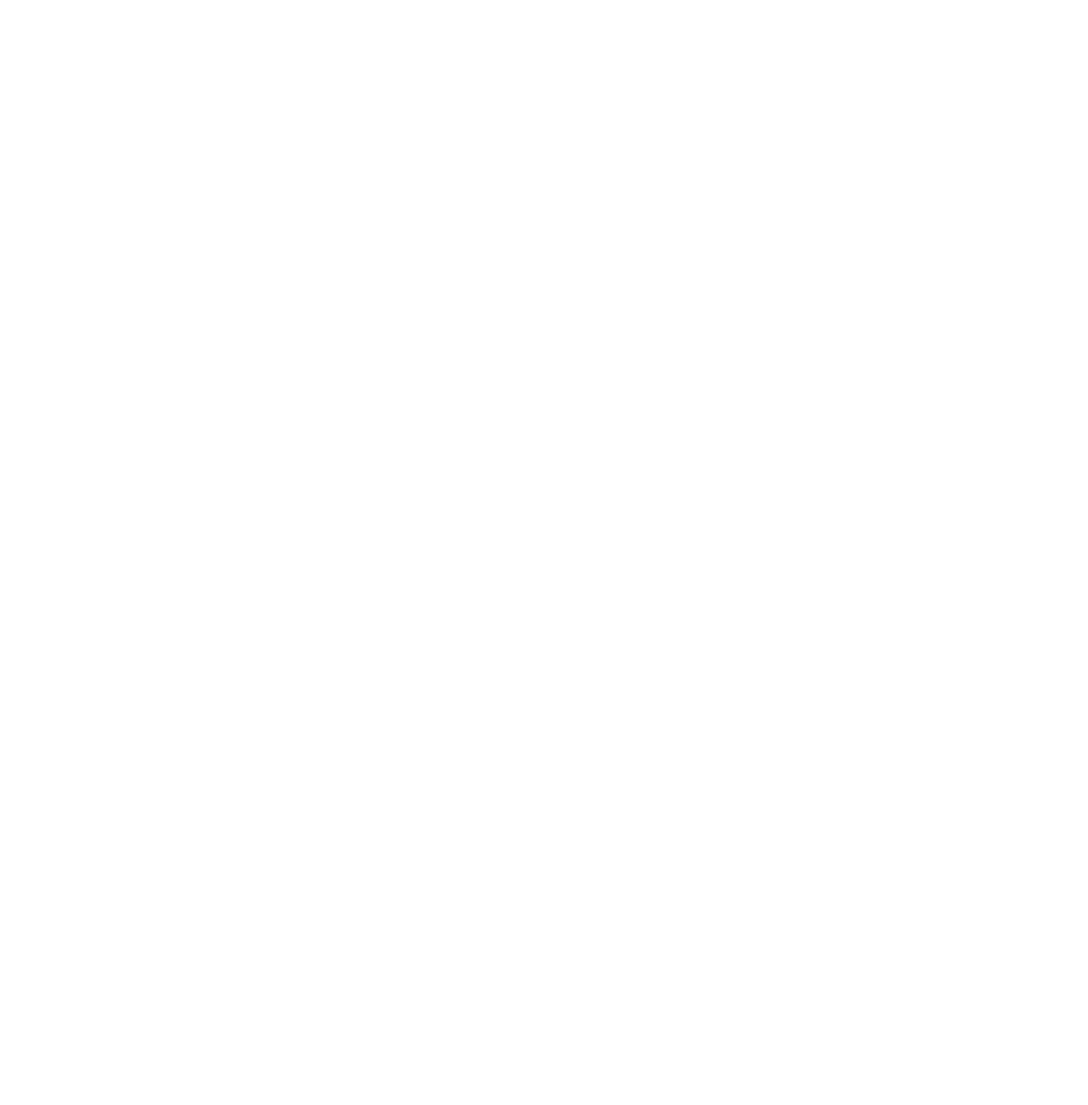
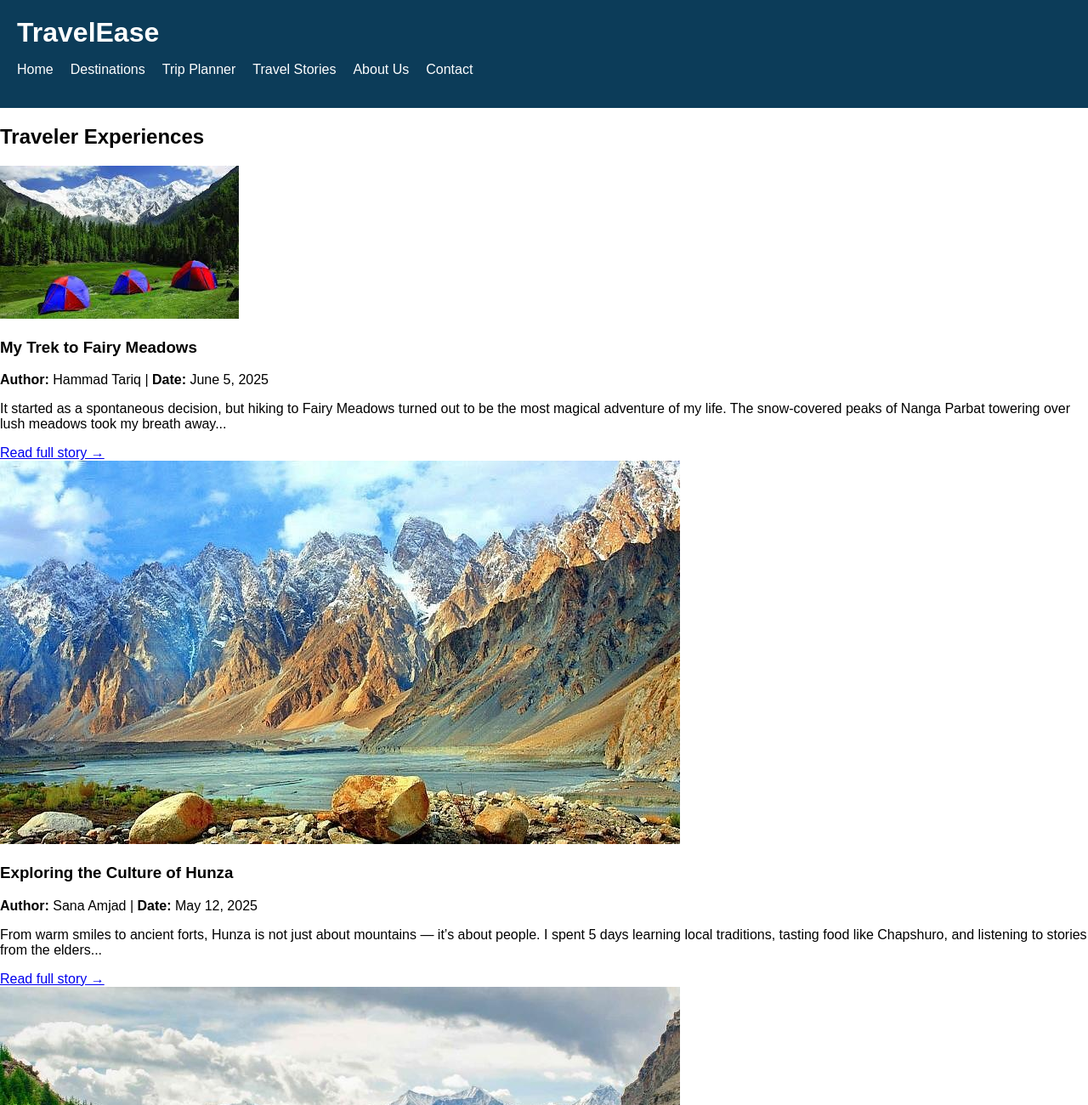
Before and after one commit to syed-noor11/Project-DevOps2, a plain HTML site: page src/stories-page.html in a window 1280 px wide. Shown: the top 1300 px of the page at 85% size. Before the commit the page ends 800 px from the top, so only its background shows below. Drawn offline with Linux system fonts and the light colour scheme.

Commit message:
stories page added

```diff
--- a/src/stories-page.html
+++ b/src/stories-page.html
@@ -1,11 +1,56 @@
 <!DOCTYPE html>
 <html lang="en">
 <head>
-  <meta charset="UTF-8">
-  <meta name="viewport" content="width=device-width, initial-scale=1.0">
-  <title>Document</title>
+  <meta charset="UTF-8" />
+  <meta name="viewport" content="width=device-width, initial-scale=1.0"/>
+  <title>Travel Stories - TravelEase</title>
+  <link rel="stylesheet" href="../styles/index.css"/>
 </head>
 <body>
+  <header>
+    <h1>TravelEase</h1>
+    <nav>
+      <ul>
+        <li><a href="index.html">Home</a></li>
+        <li><a href="destination-page.html">Destinations</a></li>
+        <li><a href="trip-page.html">Trip Planner</a></li>
+        <li><a href="stories-page.html">Travel Stories</a></li>
+        <li><a href="about-page.html">About Us</a></li>
+        <li><a href="contact-page.html">Contact</a></li>
+      </ul>
+    </nav>
+  </header>
 
+  <main class="content-section">
+    <h2>Traveler Experiences</h2>
+
+    <section class="story-preview">
+      <img src="../assests/Fairy.jpg" alt="Camping in Fairy Meadows"/>
+      <h3>My Trek to Fairy Meadows</h3>
+      <p><strong>Author:</strong> Hammad Tariq | <strong>Date:</strong> June 5, 2025</p>
+      <p>It started as a spontaneous decision, but hiking to Fairy Meadows turned out to be the most magical adventure of my life. The snow-covered peaks of Nanga Parbat towering over lush meadows took my breath away...</p>
+      <a href="#">Read full story →</a>
+    </section>
+
+    <section class="story-preview">
+      <img src="../assests/hunza.jpg" alt="Hunza Valley Culture"/>
+      <h3>Exploring the Culture of Hunza</h3>
+      <p><strong>Author:</strong> Sana Amjad | <strong>Date:</strong> May 12, 2025</p>
+      <p>From warm smiles to ancient forts, Hunza is not just about mountains — it’s about people. I spent 5 days learning local traditions, tasting food like Chapshuro, and listening to stories from the elders...</p>
+      <a href="#">Read full story →</a>
+    </section>
+
+    <section class="story-preview">
+      <img src="../assests/skardu.jpg" alt="Skardu Lake Reflection"/>
+      <h3>Peace at Shangrila</h3>
+      <p><strong>Author:</strong> Usman Riaz | <strong>Date:</strong> April 27, 2025</p>
+      <p>Skardu’s serene lakes and quiet surroundings offered me something I hadn’t felt in years: peace. My stay at Shangrila Resort gave me the calm I was desperately craving...</p>
+      <a href="#">Read full story →</a>
+    </section>
+  </main>
+
+  <footer>
+    <p>© 2025 TravelEase | Real Stories, Real Places</p>
+  </footer>
 </body>
 </html>
```
